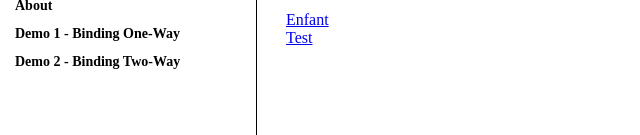
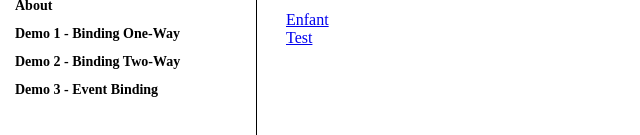
Before and after one commit to Kwendoo/Angular, an Angular app in the folder DemoAngular/: page /home in a window 1280 px wide. Shown: the part 203-338 px from the top of the page, without its empty margins (0-640 px from the left). Built offline with nearby package versions, Linux system fonts and the light colour scheme.

Commit message:
Event Binding

```diff
--- a/DemoAngular/src/app/demo/demo-routing.module.ts
+++ b/DemoAngular/src/app/demo/demo-routing.module.ts
@@ -3,11 +3,13 @@ import { RouterModule, Routes } from '@angular/router';
 import { DemoComponent } from './demo.component';
 import { Demo1Component } from './demo1/demo1.component';
 import { Demo2Component } from './demo2/demo2.component';
+import { Demo3Component } from './demo3/demo3.component';
 
 const routes: Routes = [
   {path : '', component : DemoComponent, children : [
     {path : 'demo1', component : Demo1Component},
-    {path : 'demo2', component : Demo2Component}
+    {path : 'demo2', component : Demo2Component},
+    {path : 'demo3', component : Demo3Component}
   ]},
   {path : '**', redirectTo : 'notFound'}
 ];
--- a/DemoAngular/src/app/demo/demo.module.ts
+++ b/DemoAngular/src/app/demo/demo.module.ts
@@ -6,13 +6,15 @@ import { DemoComponent } from './demo.component';
 import { Demo1Component } from './demo1/demo1.component';
 import { Demo2Component } from './demo2/demo2.component';
 import { FormsModule } from '@angular/forms';
+import { Demo3Component } from './demo3/demo3.component';
 
 
 @NgModule({
   declarations: [
     DemoComponent,
     Demo1Component,
-    Demo2Component
+    Demo2Component,
+    Demo3Component
   ],
   imports: [
     CommonModule,
--- /dev/null
+++ b/DemoAngular/src/app/demo/demo3/demo3.component.html
@@ -0,0 +1,5 @@
+<h4>Event Binding</h4>
+
+<p>Contenu de ma variable : {{maVar}}</p>
+
+<input type="button" (click)="maMethode()" value="click me !">
--- /dev/null
+++ b/DemoAngular/src/app/demo/demo3/demo3.component.ts
@@ -0,0 +1,21 @@
+import { Component, OnInit } from '@angular/core';
+
+@Component({
+  selector: 'app-demo3',
+  templateUrl: './demo3.component.html',
+  styleUrls: ['./demo3.component.scss']
+})
+export class Demo3Component implements OnInit {
+
+  maVar : string = "Hello World !!!"
+
+  constructor() { }
+
+  ngOnInit(): void {
+  }
+
+  maMethode(){
+    this.maVar = "c'est mon monde !!!"
+  }
+
+}
--- a/DemoAngular/src/app/nav/nav.component.html
+++ b/DemoAngular/src/app/nav/nav.component.html
@@ -12,4 +12,7 @@
     <li>
         <a routerLink="demo/demo2">Demo 2 - Binding Two-Way</a>
     </li>
+    <li>
+        <a routerLink="demo/demo3">Demo 3 - Event Binding</a>
+    </li>
 </ul>
```
Also changed, not shown: DemoAngular/src/app/demo/demo3/demo3.component.scss (added).
